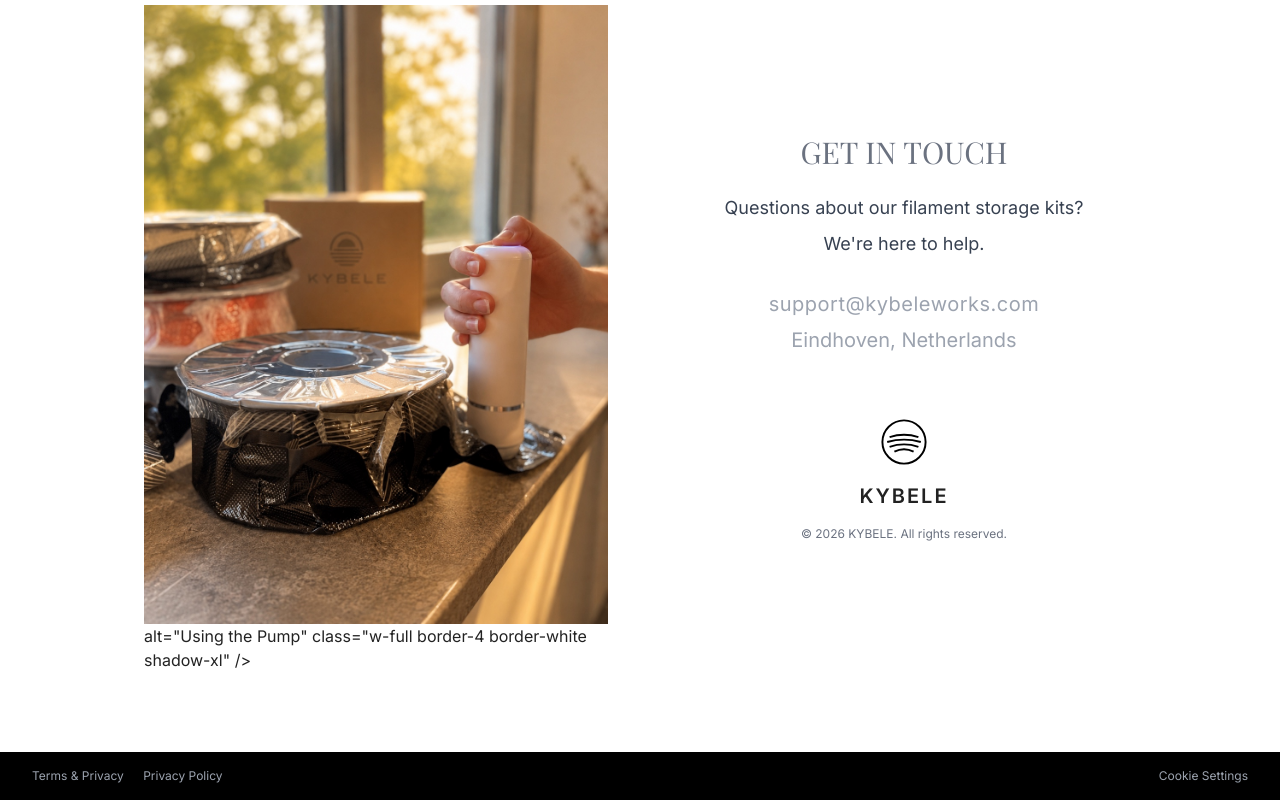
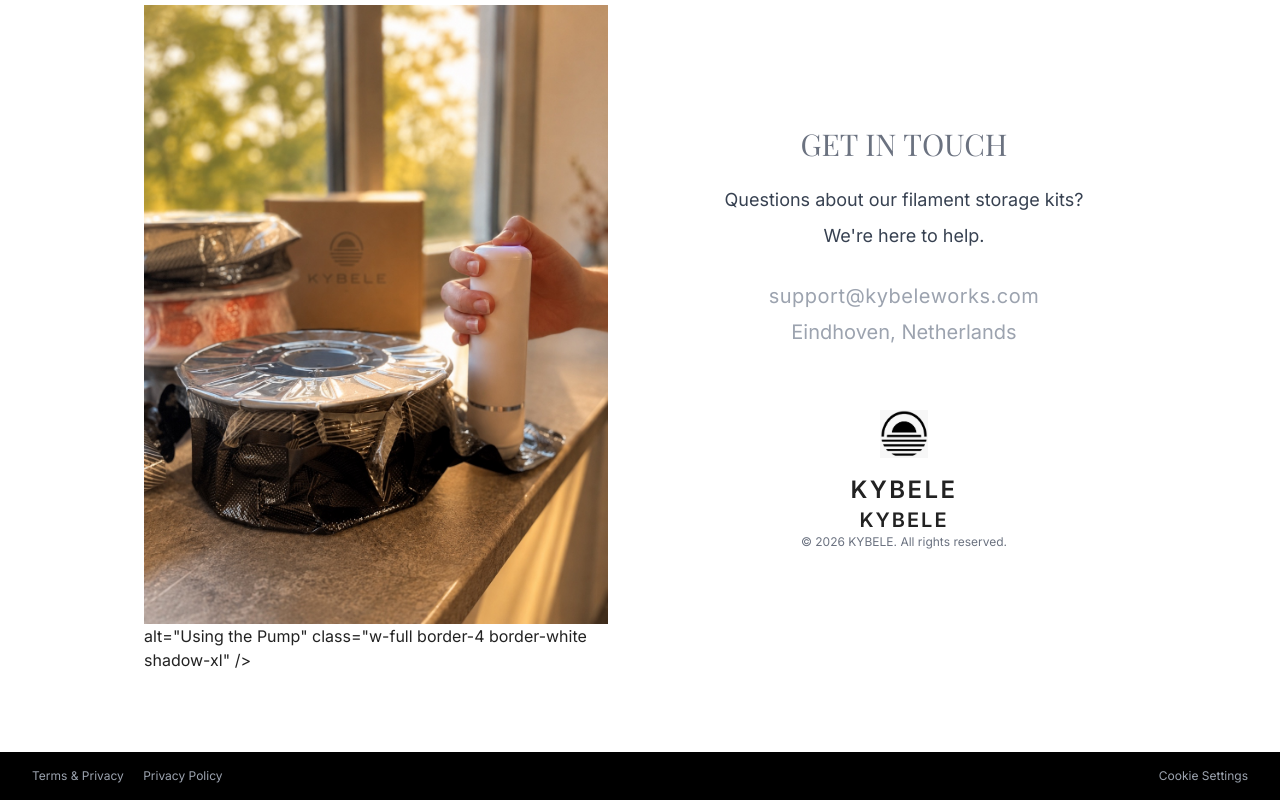
Before and after one commit to mertsahin35/kybeleworks, a website: page index.html in a window 1280 px wide. Shown: the part 2381-3181 px from the top of the page. Drawn offline with nearby package versions, Linux system fonts and the light colour scheme; a web font is replaced by a local one.

Commit message:
Update index.html

```diff
--- a/index.html
+++ b/index.html
@@ -399,12 +399,10 @@
     Eindhoven, Netherlands
 </p>
           <div class="mt-16 flex flex-col items-center">
-            <svg
-              class="w-12 h-12 mb-4"
-              viewBox="0 0 100 100"
-              fill="none"
-              xmlns="http://www.w3.org/2000/svg"
-            >
+
+    <img src="logo.png" alt="Kybele Logo" class="w-12 h-12 mb-4">
+
+    <span class="text-2xl font-bold tracking-widest">KYBELE</span>
               <circle cx="50" cy="50" r="45" stroke="black" stroke-width="4" />
               <path
                 d="M20 40 Q50 30 80 40"
```
